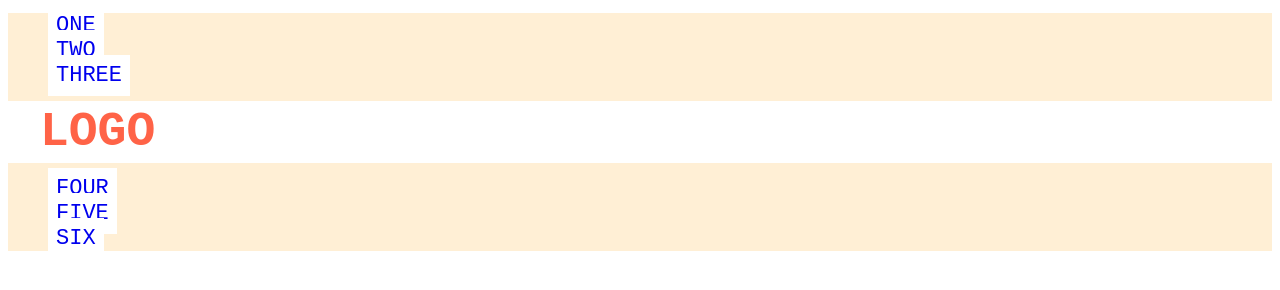
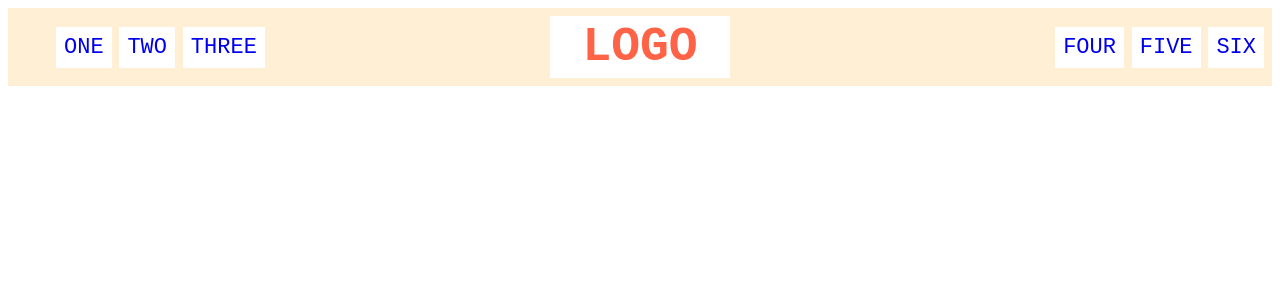
Before and after one commit to Tortuga465/odin-excersise, a plain HTML site: page flex/02-flex-header/index.html in a window 1280 px wide. Drawn offline with Linux system fonts and the light colour scheme.

Commit message:
Two other assignments from flex are done

```diff
--- a/flex/01-flex-center/style.css
+++ b/flex/01-flex-center/style.css
@@ -3,6 +3,10 @@
   border: 4px solid midnightblue;
   width: 400px;
   height: 300px;
+  display: flex;
+  display: flex;
+  justify-content: center;
+  align-items: center;
 }
 
 .box {
--- a/flex/02-flex-header/style.css
+++ b/flex/02-flex-header/style.css
@@ -1,6 +1,14 @@
 .header  {
   font-family: monospace;
   background: papayawhip;
+  display: flex;
+  /*
+  align-items: center;
+  justify-content: center;
+  */
+  justify-content: space-between;
+  align-items: center;
+  padding: 8px;
 }
 
 .logo {
@@ -9,6 +17,7 @@
   color: tomato;
   background: white;
   padding: 4px 32px;
+
 }
 
 ul {
@@ -23,3 +32,11 @@ a {
   /* this removes the line under the links */
   text-decoration: none;
 }
+.left-links li{
+  margin: auto;
+  display: inline;
+}
+.right-links li{
+  margin: auto;
+  display: inline;
+}
```
